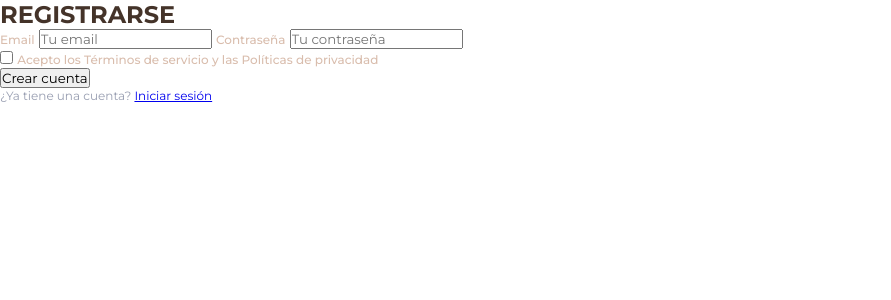
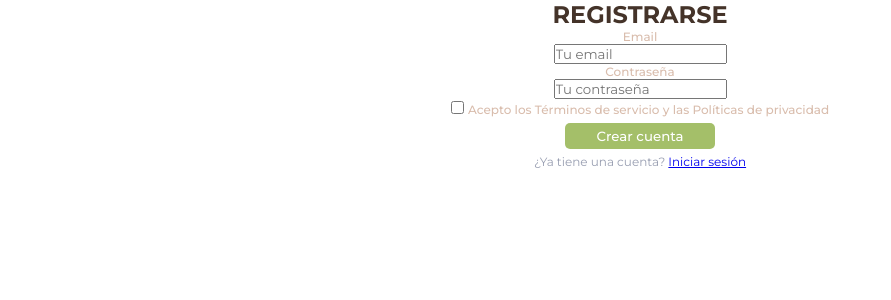
Before and after one commit to LitzyAlex/Universidad-Modelo-DTS, a PHP site: page /paginas/Registro.html in a window 1280 px wide. Shown: the top 300 px of the page, without its empty margins (0-891 px from the left). Run offline with PHP 8.4, Linux system fonts and the light colour scheme.

Commit message:
adelanto css

```diff
--- a/css/style.css
+++ b/css/style.css
@@ -41,7 +41,7 @@ label {
     position: relative;
 }
 
-.login-container {
+.login-container, .register-form {
     margin: 0;
     padding: 0;
     font-optical-sizing: auto;
@@ -53,3 +53,14 @@ label {
     flex-direction: column;
     position: relative;
 }
+
+button {
+    color: white;
+    font-weight: 500;
+    background-color:#A4BF69;
+    border: 2px #A4BF69;
+    border-radius: 5px;
+    margin: 5;
+    padding: 5px;
+    width: 150;
+}
--- a/paginas/Registro.html
+++ b/paginas/Registro.html
@@ -8,9 +8,8 @@
     <link href="https://fonts.googleapis.com/css2?family=Montserrat:ital,wght@0,100..900;1,100..900&display=swap" rel="stylesheet">
 </header>
 
-    <h2 class="title">REGISTRARSE</h2>
-
     <form class="register-form">
+        <h2 class="title">REGISTRARSE</h2>
 
         <label>Email</label>
         <input type="email" placeholder="Tu email">
@@ -24,9 +23,8 @@
         </div>
 
         <button class="btn primary">Crear cuenta</button>
-    </form>
-
-    <p class="login-options">
+        <p class="login-options">
         ¿Ya tiene una cuenta? <a href="Login.html">Iniciar sesión</a>
     </p>
+    </form>
 </section>
```
